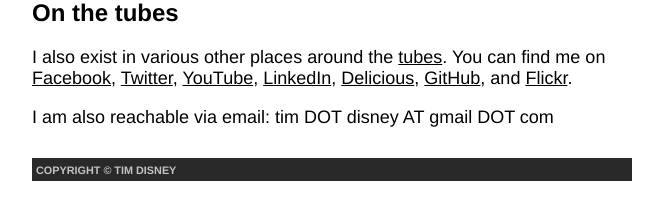
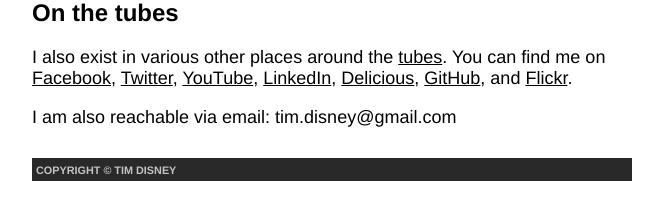
Before and after one commit to disnet/disnet.github.com, a Jekyll site: the page built from index.markdown, in a window 1280 px wide. Shown: the part 399-619 px from the top of the page, without its empty margins (308-971 px from the left). Built offline with Jekyll 4.4.1, drawn with Linux system fonts in a browser that asks for light colours; comment, search, counter and statistics services are not loaded.

Commit message:
changing up email form

```diff
--- a/index.markdown
+++ b/index.markdown
@@ -32,4 +32,4 @@
 <a href="http://github.com/disnet" rel="me">GitHub</a>, and
 <a href="http://www.flickr.com/people/timdisney" rel="me">Flickr</a>.
 
-I am also reachable via email: tim DOT disney AT gmail DOT com
+I am also reachable via email: tim.disney@<span style="display:none">null</span>gmail.com
```
